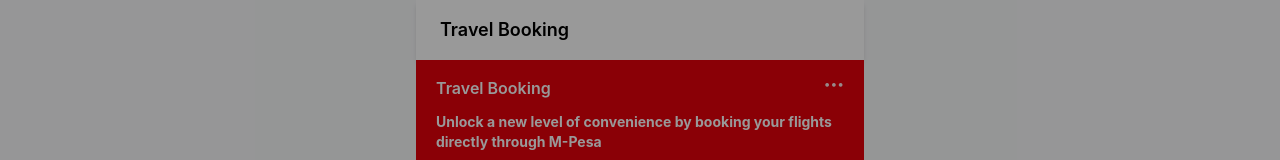
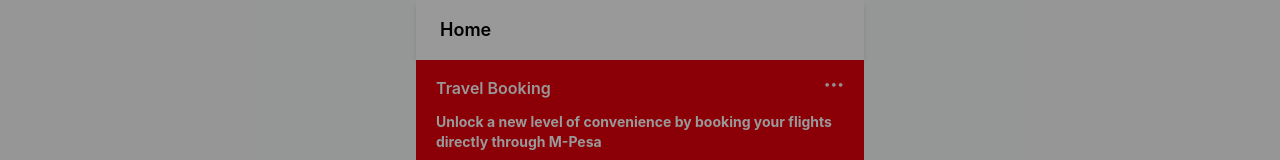
Before and after one commit to axieva974-maker/flightBooking, a React (Vite) app: page / in a window 1280 px wide. Shown: the top 160 px of the page. Built offline with nearby package versions, Linux system fonts and the light colour scheme.

Commit message:
Update HomeScreen.jsx

```diff
--- a/src/pages/HomeScreen.jsx
+++ b/src/pages/HomeScreen.jsx
@@ -91,7 +91,7 @@
   return (
     <div className="min-h-screen bg-gray-50 flex flex-col items-center">
       <div className="w-full max-w-md">
-        <Header />
+        <Header title="Home" user={'user'} />
         {showSlider && <TravelSlider onFinish={() => setShowSlider(false)} />}
 
         {/* banner */}
```
